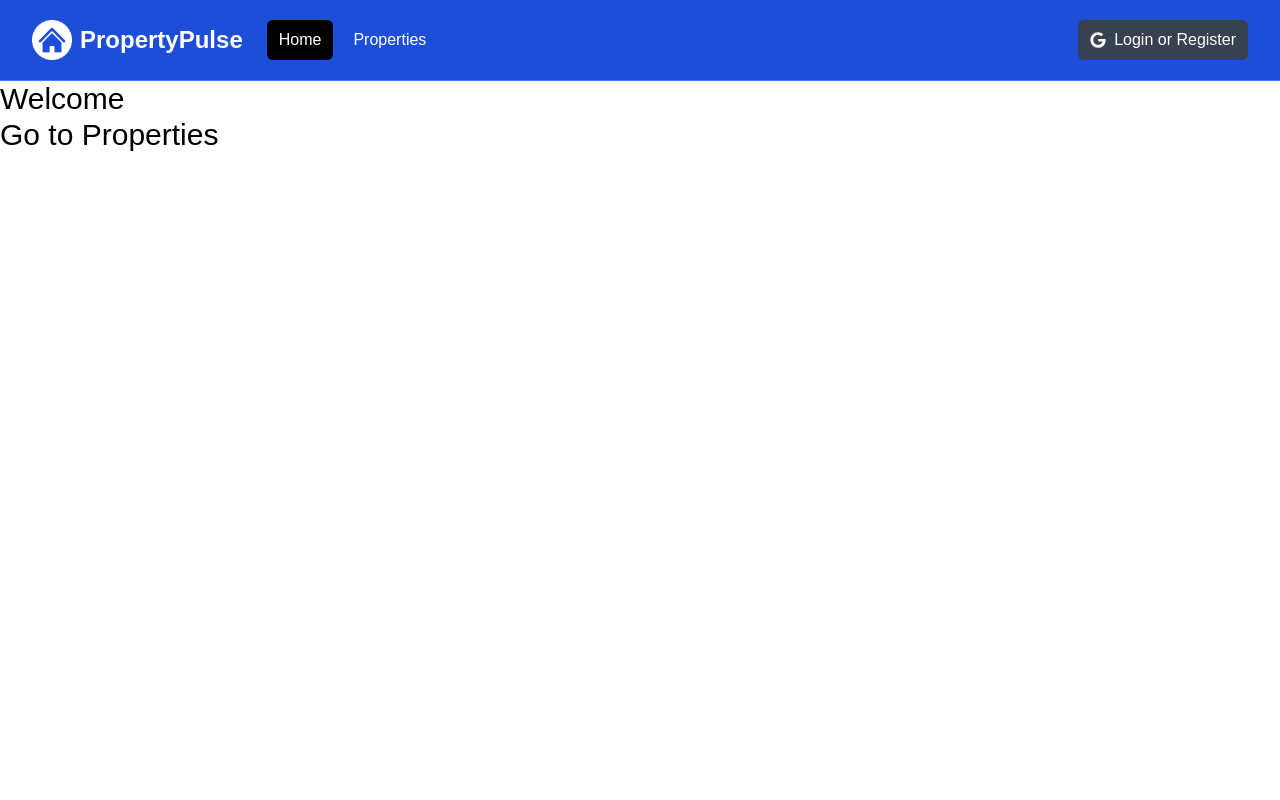
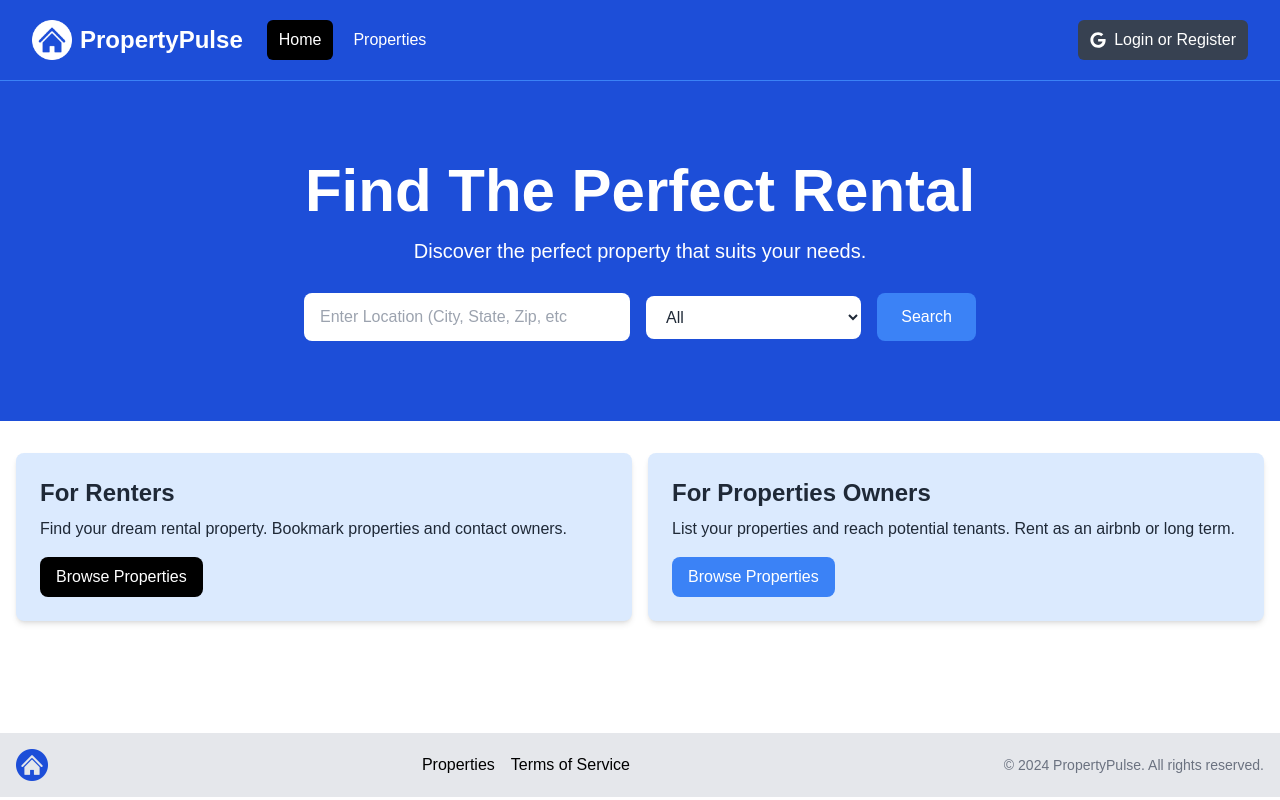
Before and after one commit to tngo0508/property-pulse-nextjs, a Next.js app: page / in a window 1280 px wide. Built offline with nearby package versions, Linux system fonts and the light colour scheme.

Commit message:
Learn how to create reusable component

```diff
--- a/app/layout.jsx
+++ b/app/layout.jsx
@@ -1,4 +1,5 @@
 import Navbar from '@/components/Navbar';
+import Footer from '@/components/Footer'
 import "@/assets/styles/globals.css";
 
 export const metadata = {
@@ -13,6 +14,7 @@
       <body>
         <Navbar/>
         <main>{children}</main>
+        <Footer/>
       </body>
     </html>
   );
--- a/app/page.jsx
+++ b/app/page.jsx
@@ -1,18 +1,12 @@
-import Link from "next/link";
+import Hero from '@/components/Hero';
+import InfoBoxes from '@/components/InfoBoxes';
 
 const HomePage = () => {
   return (
-    <div className="text-3xl">
-      <h1>Welcome</h1>
-      <Link
-        href={{
-          pathname: "properties",
-          query: { name: "test" },
-        }}
-      >
-        Go to Properties
-      </Link>
-    </div>
+    <>
+      <Hero/>
+      <InfoBoxes/>
+    </>
   );
 };
 
--- /dev/null
+++ b/components/Footer.jsx
@@ -0,0 +1,36 @@
+import Link from "next/link";
+import Image from "next/image";
+import logo from "@/assets/images/logo.png";
+
+const Footer = () => {
+  const currentYear = new Date().getFullYear();
+  return (
+    <>
+      {/* Footer */}
+      <footer className="bg-gray-200 py-4 mt-24">
+        <div className="container mx-auto flex flex-col md:flex-row items-center justify-between px-4">
+          <div className="mb-4 md:mb-0">
+            <Image src={logo} alt="Logo" className="h-8 w-auto" />
+          </div>
+          <div className="flex flex-wrap justify-center md:justify-start mb-4 md:mb-0">
+            <ul className="flex space-x-4">
+              <li>
+                <Link href="/properties">Properties</Link>
+              </li>
+              <li>
+                <Link href="/">Terms of Service</Link>
+              </li>
+            </ul>
+          </div>
+          <div>
+            <p className="text-sm text-gray-500 mt-2 md:mt-0">
+              © {currentYear} PropertyPulse. All rights reserved.
+            </p>
+          </div>
+        </div>
+      </footer>
+    </>
+  );
+};
+
+export default Footer;
--- /dev/null
+++ b/components/Hero.jsx
@@ -0,0 +1,61 @@
+const Hero = () => {
+  return (
+    <>
+    {/* use https://transform.tools/html-to-jsx */}
+      {/* Hero */}
+      <section className="bg-blue-700 py-20 mb-4">
+        <div className="max-w-7xl mx-auto px-4 sm:px-6 lg:px-8 flex flex-col items-center">
+          <div className="text-center">
+            <h1 className="text-4xl font-extrabold text-white sm:text-5xl md:text-6xl">
+              Find The Perfect Rental
+            </h1>
+            <p className="my-4 text-xl text-white">
+              Discover the perfect property that suits your needs.
+            </p>
+          </div>
+          {/* Form Component */}
+          <form className="mt-3 mx-auto max-w-2xl w-full flex flex-col md:flex-row items-center">
+            <div className="w-full md:w-3/5 md:pr-2 mb-4 md:mb-0">
+              <label htmlFor="location" className="sr-only">
+                Location
+              </label>
+              <input
+                type="text"
+                id="location"
+                placeholder="Enter Location (City, State, Zip, etc"
+                className="w-full px-4 py-3 rounded-lg bg-white text-gray-800 focus:outline-none focus:ring focus:ring-blue-500"
+              />
+            </div>
+            <div className="w-full md:w-2/5 md:pl-2">
+              <label htmlFor="property-type" className="sr-only">
+                Property Type
+              </label>
+              <select
+                id="property-type"
+                className="w-full px-4 py-3 rounded-lg bg-white text-gray-800 focus:outline-none focus:ring focus:ring-blue-500"
+              >
+                <option value="All">All</option>
+                <option value="Apartment">Apartment</option>
+                <option value="Studio">Studio</option>
+                <option value="Condo">Condo</option>
+                <option value="House">House</option>
+                <option value="Cabin Or Cottage">Cabin or Cottage</option>
+                <option value="Loft">Loft</option>
+                <option value="Room">Room</option>
+                <option value="Other">Other</option>
+              </select>
+            </div>
+            <button
+              type="submit"
+              className="md:ml-4 mt-4 md:mt-0 w-full md:w-auto px-6 py-3 rounded-lg bg-blue-500 text-white hover:bg-blue-600 focus:outline-none focus:ring focus:ring-blue-500"
+            >
+              Search
+            </button>
+          </form>
+        </div>
+      </section>
+    </>
+  );
+};
+
+export default Hero;
--- /dev/null
+++ b/components/InfoBox.jsx
@@ -0,0 +1,18 @@
+const InfoBox = ({heading, backgroundColor='bg-gray-100', textColor='text-gray-800', buttonInfo, children}) => {
+  return (
+    <div className={`${backgroundColor} p-6 rounded-lg shadow-md`}>
+      <h2 className={`${textColor} text-2xl font-bold`}>{heading}</h2>
+      <p className={`${textColor} mt-2 mb-4`}>
+        {children}
+      </p>
+      <a
+        href={buttonInfo.link}
+        className={`${buttonInfo.backgroundColor} inline-block text-white rounded-lg px-4 py-2 hover:bg-gray-700`}
+      >
+        {buttonInfo.text}
+      </a>
+    </div>
+  );
+};
+
+export default InfoBox;
--- /dev/null
+++ b/components/InfoBoxes.jsx
@@ -0,0 +1,41 @@
+import InfoBox from "./InfoBox";
+
+const InfoBoxes = () => {
+  return (
+    <>
+      {/* Renters and Owners */}
+      <section>
+        <div className="container-xl lg:container m-auto">
+          <div className="grid grid-cols-1 md:grid-cols-2 gap-4 p-4 rounded-lg">
+            <InfoBox
+              heading="For Renters"
+              backgroundColor="bg-blue-100"
+              buttonInfo={{
+                text: "Browse Properties",
+                link: "/properties",
+                backgroundColor: "bg-black",
+              }}
+            >
+              Find your dream rental property. Bookmark properties and contact
+              owners.
+            </InfoBox>
+            <InfoBox
+              heading="For Properties Owners"
+              backgroundColor="bg-blue-100"
+              buttonInfo={{
+                text: "Browse Properties",
+                link: "/properties",
+                backgroundColor: "bg-blue-500",
+              }}
+            >
+              List your properties and reach potential tenants. Rent as an
+              airbnb or long term.
+            </InfoBox>
+          </div>
+        </div>
+      </section>
+    </>
+  );
+};
+
+export default InfoBoxes;
```
